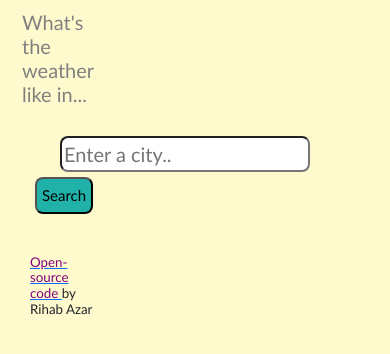
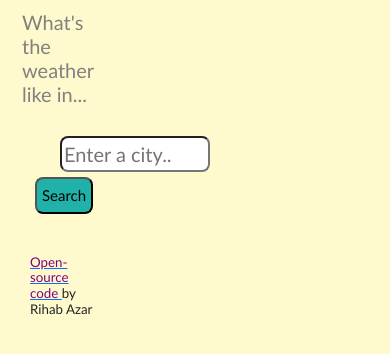
Before and after one commit to Shahbi88/Weather-React-Separate-VS-import, a React (Create React App) app: page / in a window 390 px wide. Shown: the top 354 px of the page. Built offline with nearby package versions, Linux system fonts and the light colour scheme; no server answers.

Commit message:
margin left mobile

```diff
--- a/src/WeatherForecast.css
+++ b/src/WeatherForecast.css
@@ -47,7 +47,7 @@
     justify-content: space-around;
     margin: auto;
     padding: 0px;
-    margin-left: -230px;
+    margin-left: -190px;
   }
   .col {
     margin-top: 0px;
--- a/src/styles.css
+++ b/src/styles.css
@@ -179,7 +179,7 @@ body {
     font-size: 20px;
     border-radius: 8px;
     margin-right: 5px;
-    max-width: 250px;
+    max-width: 150px;
   }
   h5 {
     align-self: center;
```
